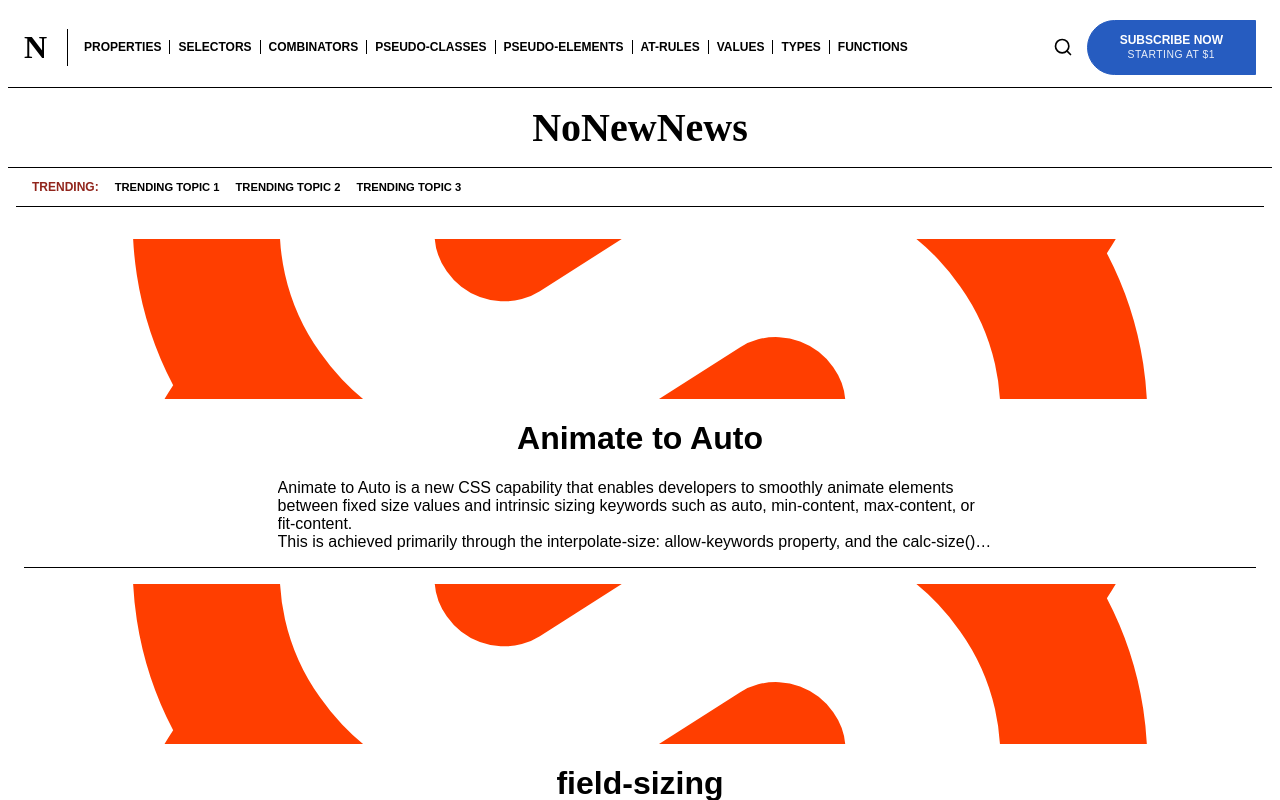
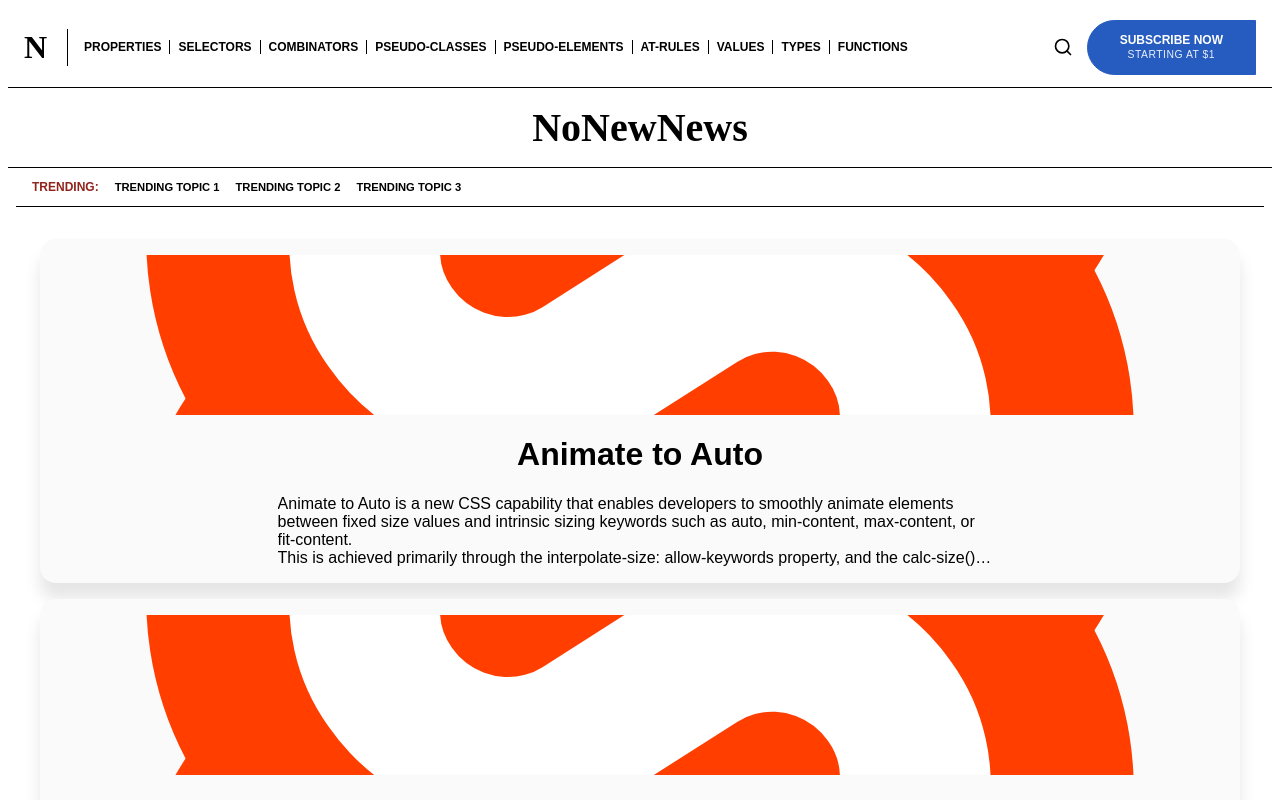
Before and after one commit to gugacs/nonewnews, a SvelteKit app: page / in a window 1280 px wide. Shown: the top 800 px of the page. Built offline with nearby package versions, Linux system fonts and the light colour scheme.

Commit message:
Added hover effect to article item

```diff
--- a/src/routes/+page.svelte
+++ b/src/routes/+page.svelte
@@ -28,12 +28,16 @@
     }
 
 		.article-card {
-				cursor: pointer;
 				padding: 1rem;
-        border-bottom: 0.1em solid black;
+				margin: 1rem;
+				background: #FAFAFA;
+				border-radius: 1rem;
+        transition: all 0.2s ease-in-out;
+        box-shadow: 0 1em 1em rgba(0, 0, 0, 0.1);
 
 				&:hover {
-            color: dimgrey;
+            box-shadow: 0 1em 1em rgba(0, 0, 0, 0.1);
+            transform: scale(1.01);
         }
 
 				&.main-article {
```
